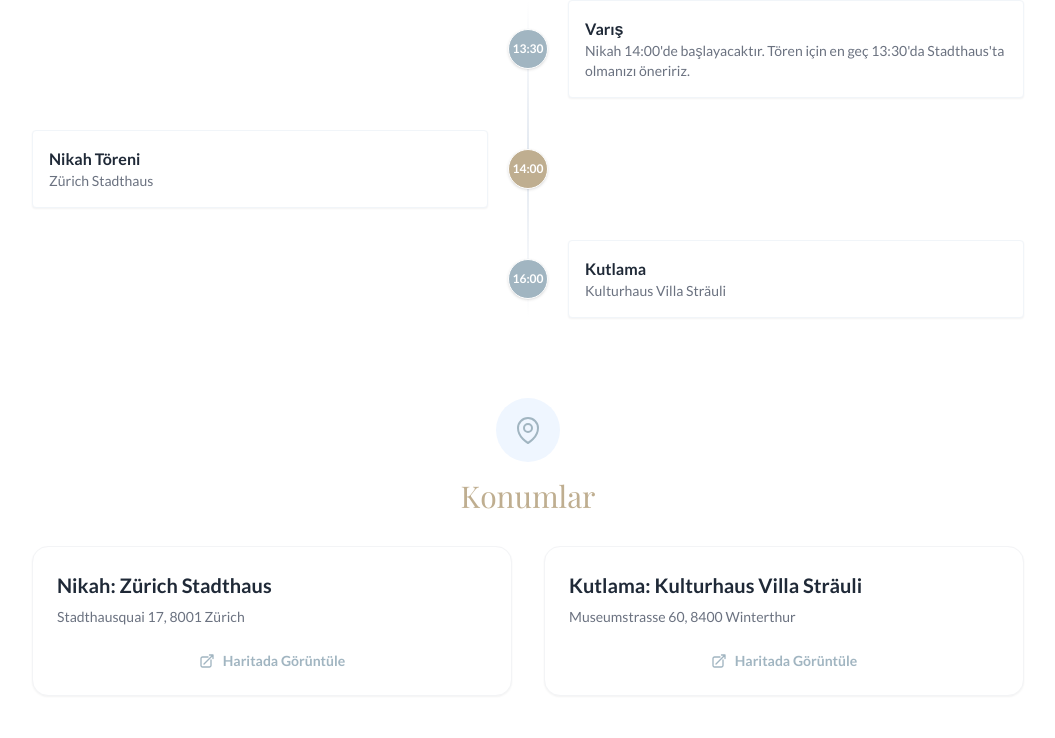
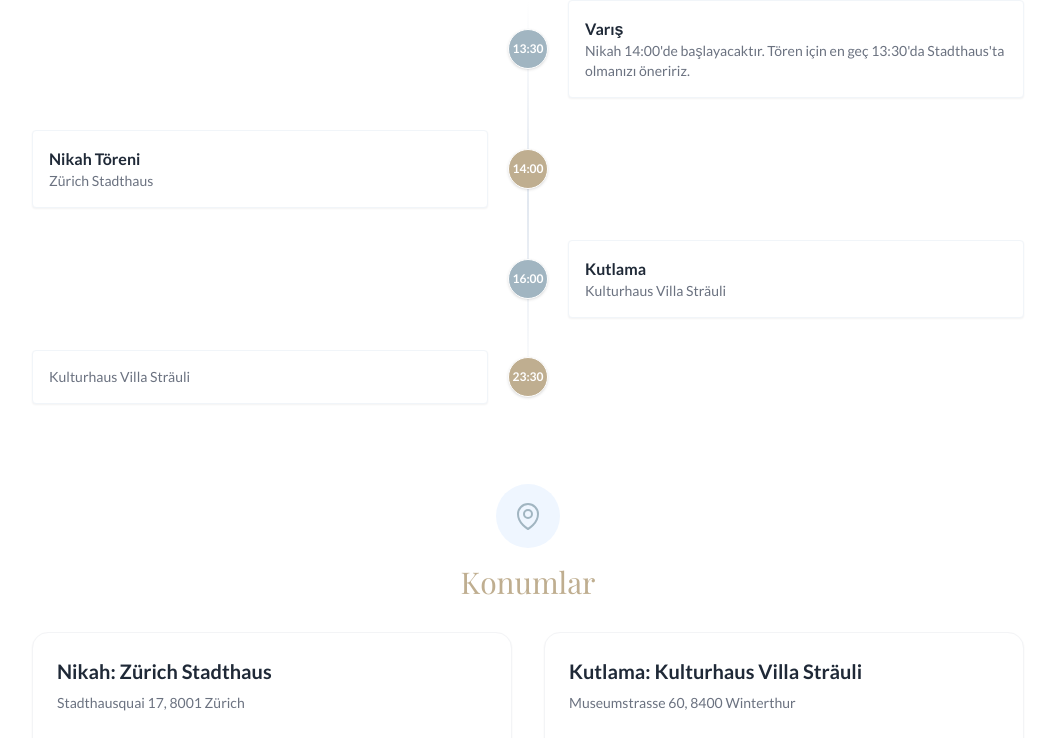
Before and after one commit to Ecomak/wedding, a React (Vite) app: page / in a window 1280 px wide. Shown: the part 1504-2242 px from the top of the page, without its empty margins (112-1167 px from the left). Built offline with nearby package versions, Linux system fonts and the light colour scheme; a web font is replaced by a local one.

Commit message:
Update App.tsx

```diff
--- a/App.tsx
+++ b/App.tsx
@@ -91,6 +91,17 @@ const App: React.FC = () => {
                 </div>
                 <div className="w-[calc(100%-4rem)] md:w-[calc(50%-2.5rem)] p-4 rounded border border-slate-100 bg-white shadow-sm text-left">
                   <h3 className="font-bold text-gray-800">{t.celebrationTitle}</h3>
+                  <p className="text-sm text-gray-500">Kulturhaus Villa Sträuli</p>
+                </div>
+              </div>
+
+              {/* Closing */}
+              <div className="relative flex items-center justify-between md:justify-normal md:odd:flex-row-reverse group">
+                <div className="flex items-center justify-center w-10 h-10 rounded-full border border-white bg-[#BFAE90] text-white shadow shrink-0 md:order-1 md:group-odd:-translate-x-1/2 md:group-even:translate-x-1/2">
+                  <span className="text-xs font-bold">23:30</span>
+                </div>
+                <div className="w-[calc(100%-4rem)] md:w-[calc(50%-2.5rem)] p-4 rounded border border-slate-100 bg-white shadow-sm text-left">
+                  <h3 className="font-bold text-gray-800">{t.closingTitle}</h3>
                   <p className="text-sm text-gray-500">Kulturhaus Villa Sträuli</p>
                 </div>
               </div>
```
